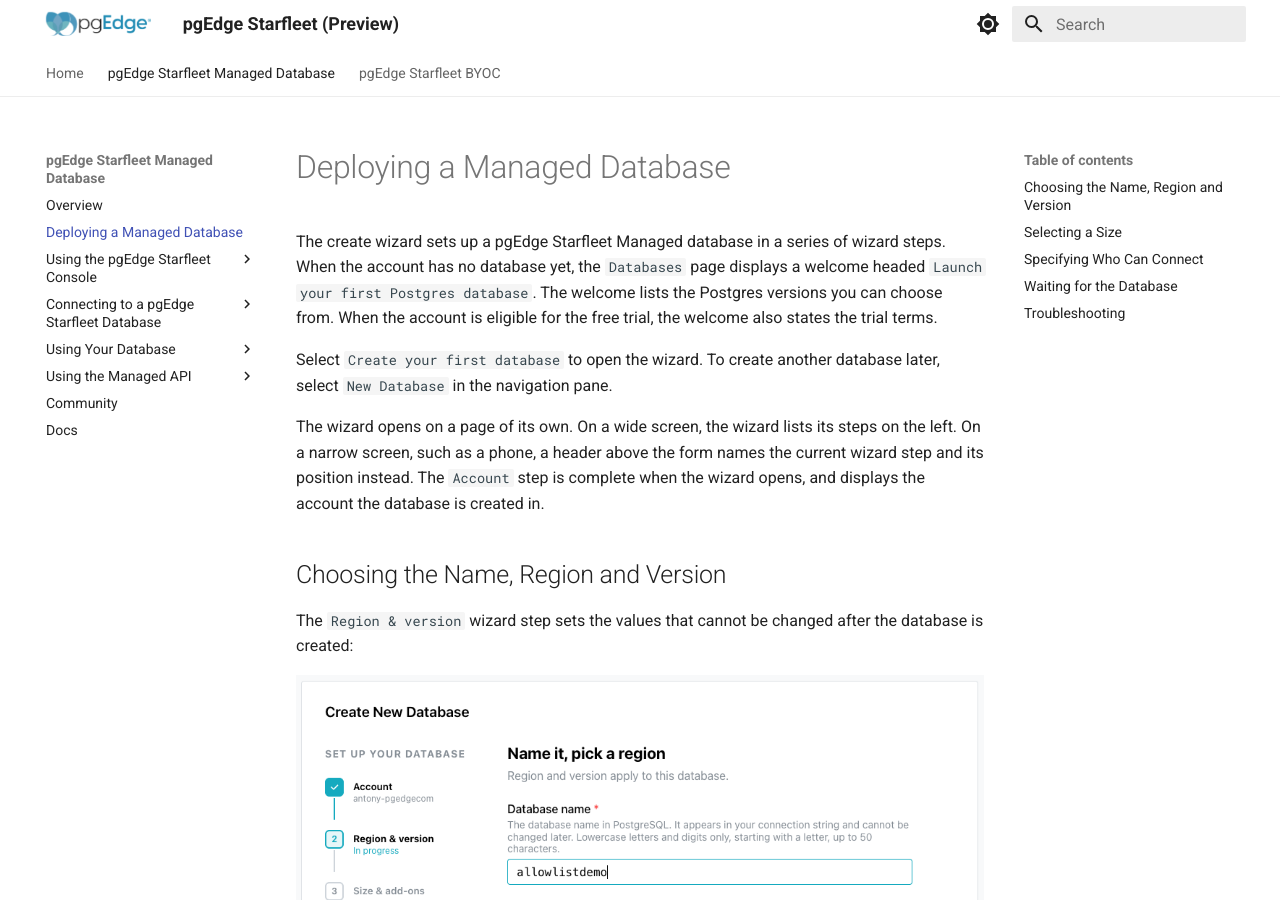
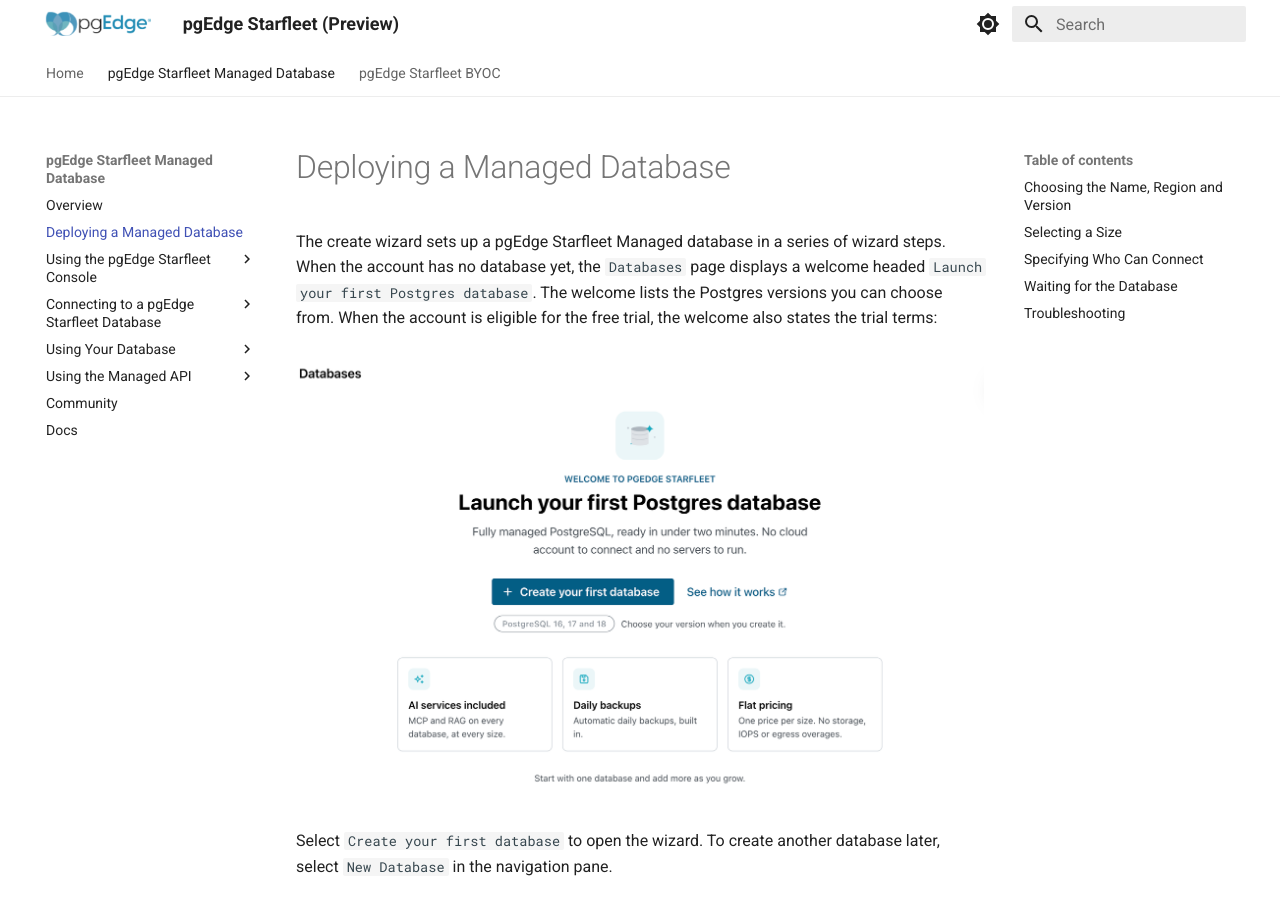
Before and after one commit to pgEdge/pgedge-starfleet-docs, an MkDocs documentation site: the page built from docs/managed/managed_creating_managed.md, in a window 1280 px wide and 900 px high. Built offline with MkDocs 1.6.1 and Material for MkDocs 9.7.7, drawn with Linux system fonts in a browser that asks for light colours.

Commit message:
docs: add a capture of the Databases welcome

```diff
--- a/docs/managed/managed_creating_managed.md
+++ b/docs/managed/managed_creating_managed.md
@@ -5,7 +5,9 @@ of wizard steps. When the account has no database yet, the `Databases`
 page displays a welcome headed `Launch your first Postgres database`.
 The welcome lists the Postgres versions you can choose from. When the
 account is eligible for the free trial, the welcome also states the
-trial terms.
+trial terms:
+
+![The welcome on the Databases page](images/managed_databases_welcome.png)
 
 Select `Create your first database` to open the wizard. To create
 another database later, select `New Database` in the navigation pane.
```
Also changed, not shown: docs/managed/images/managed_databases_welcome.png (added).
